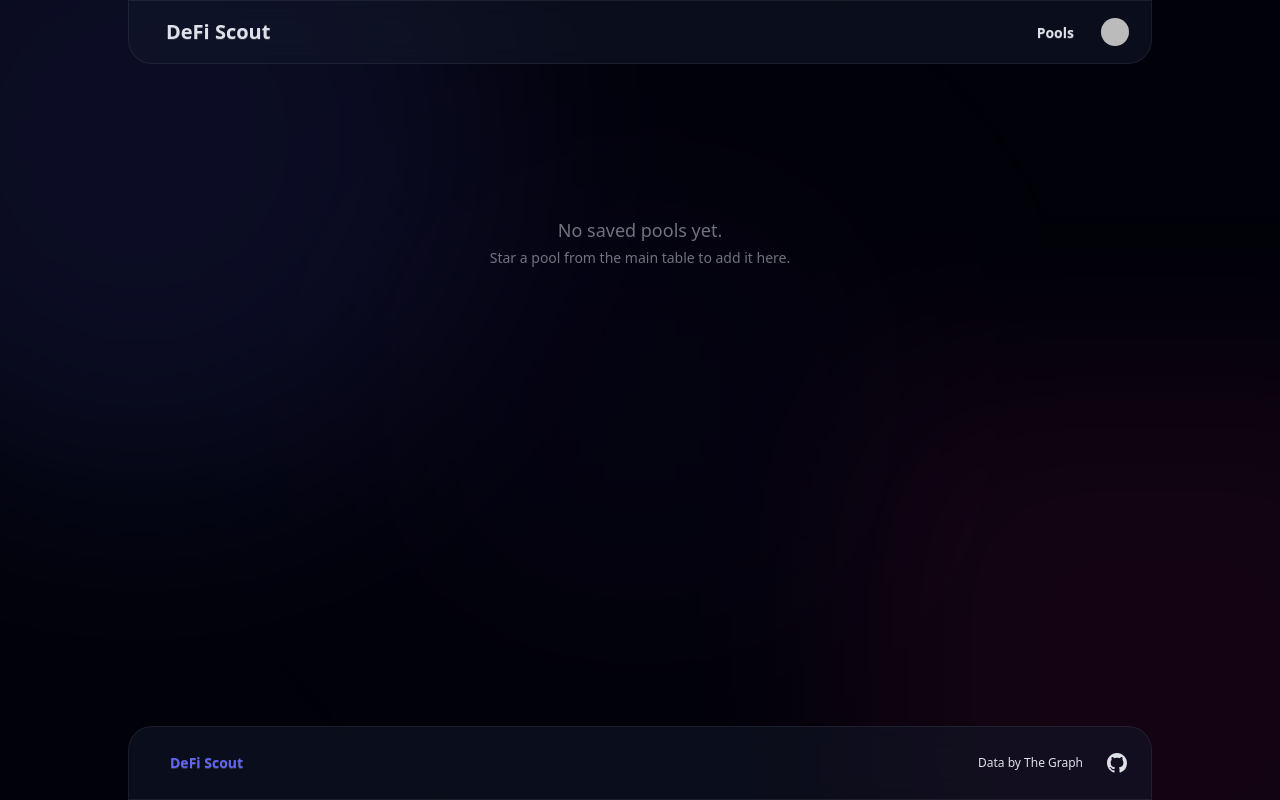
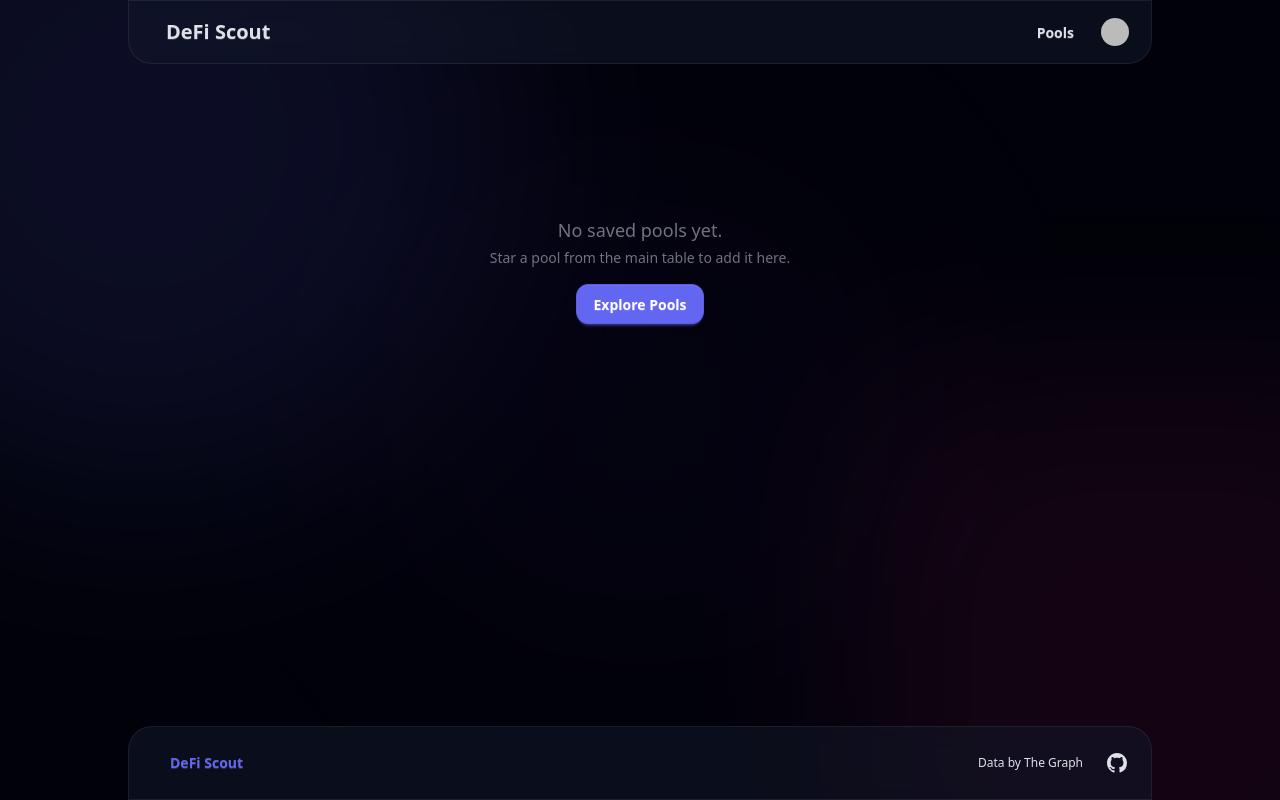
Before and after one commit to dalonsodev/defi-scout, a React (Vite) app: page /watchlist in a window 1280 px wide. Built offline with nearby package versions, Linux system fonts and the light colour scheme; no server answers; the database is empty; sample sign-in values are in the browser's storage.

Commit message:
feat: add Explore Pools CTA to empty watchlist state

```diff
--- a/src/pages/Watchlist.jsx
+++ b/src/pages/Watchlist.jsx
@@ -1,4 +1,4 @@
-import { useLoaderData, useOutletContext } from 'react-router-dom'
+import { useLoaderData, useOutletContext, Link } from 'react-router-dom'
 import { useRef, useState, useMemo } from 'react'
 import { PoolTable } from '../components/pools/PoolTable'
 import { PaginationControls } from '../components/common/PaginationControls'
@@ -37,6 +37,8 @@ export default function Watchlist() {
       <div className="flex flex-col items-center justify-center py-32 text-base-content/50">
         <p className="text-lg font-medium">No saved pools yet.</p>
         <p className="text-sm mt-1">Star a pool from the main table to add it here.</p>
+        {/* TODO: update to "/pools" when a landing page is added at "/" */}
+        <Link to="/" className="btn btn-primary rounded-xl mt-4">Explore Pools</Link>
       </div>
     )
   }
```
